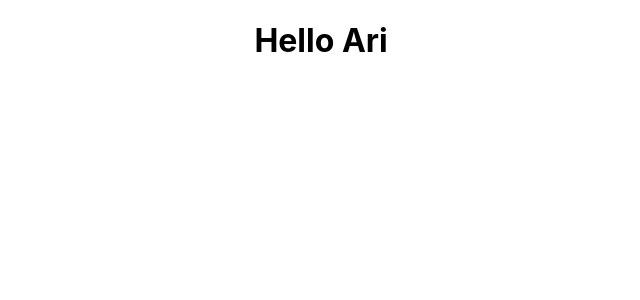
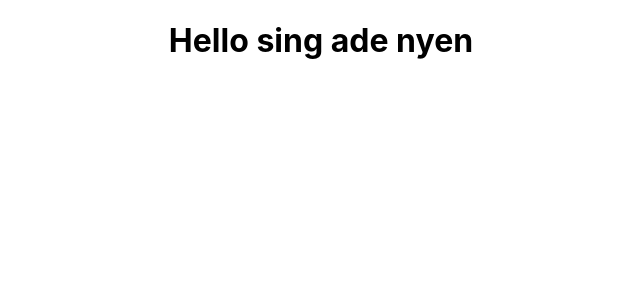
Before and after one commit to Arraidh/movie_app, a React (Create React App) app: page / in a window 1280 px wide. Shown: the top 300 px of the page, without its empty margins (319-959 px from the left). Built offline with nearby package versions, Linux system fonts and the light colour scheme.

Commit message:
Testing variables

```diff
--- a/src/App.js
+++ b/src/App.js
@@ -2,10 +2,10 @@ import './App.css';
 
 const App = () => {
   const name = 'Ari';
-
+  const isNameShowing = false;
   return (
     <div className="App">
-      <h1>Hello Ari</h1>
+      <h1>Hello {isNameShowing ? name : 'sing ade nyen'}</h1>
     </div>
   );
 }
```
